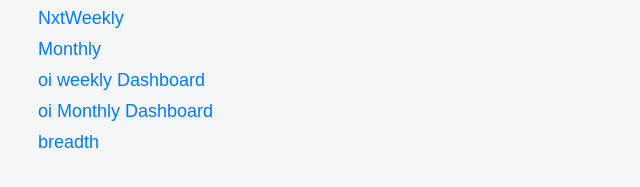
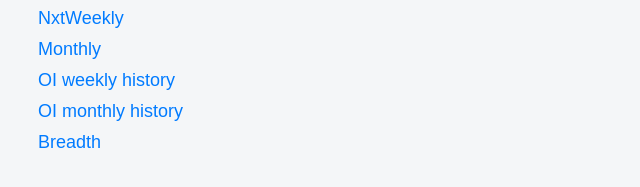
Before and after one commit to websivasankar/stockscreener-dashboard, a plain HTML site: page index.html in a window 1280 px wide. Shown: the part 265-452 px from the top of the page, without its empty margins (0-640 px from the left). Drawn offline with Linux system fonts and the light colour scheme.

Commit message:
Auto-update dashboards

```diff
--- a/index.html
+++ b/index.html
@@ -40,9 +40,9 @@
     <li><a href="./options_oi_chart.html" target="_blank">Weekly</a></li>
     <li><a href="./options_oi_chartnxtweek.html" target="_blank">NxtWeekly</a></li>
     <li><a href="./options_oi_chartmonth.html" target="_blank">Monthly</a></li>
-    <li><a href="./Dashboard.html" target="_blank">oi weekly Dashboard</a></li>
-    <li><a href="./DashboardMonth.html" target="_blank">oi Monthly Dashboard</a></li>
-    <li><a href="./breadth.html" target="_blank">breadth</a></li>
+    <li><a href="./Dashboard.html" target="_blank">OI weekly history</a></li>
+    <li><a href="./DashboardMonth.html" target="_blank">OI monthly history</a></li>
+    <li><a href="./breadth.html" target="_blank">Breadth</a></li>
   </ul>
 </body>
 </html>
```
